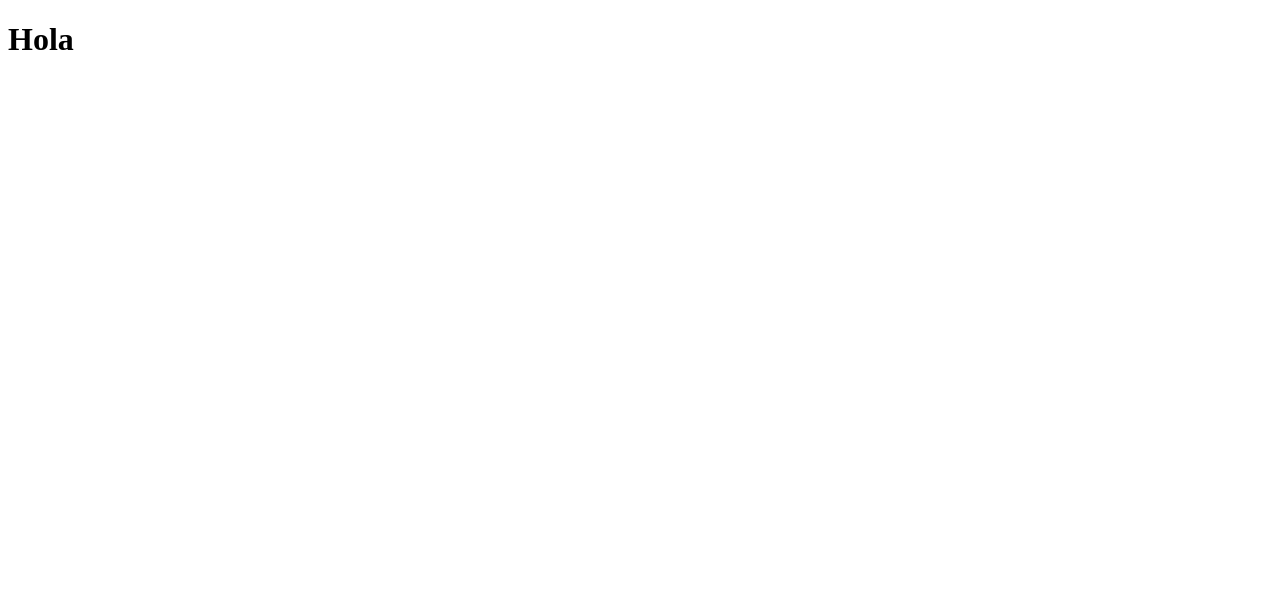
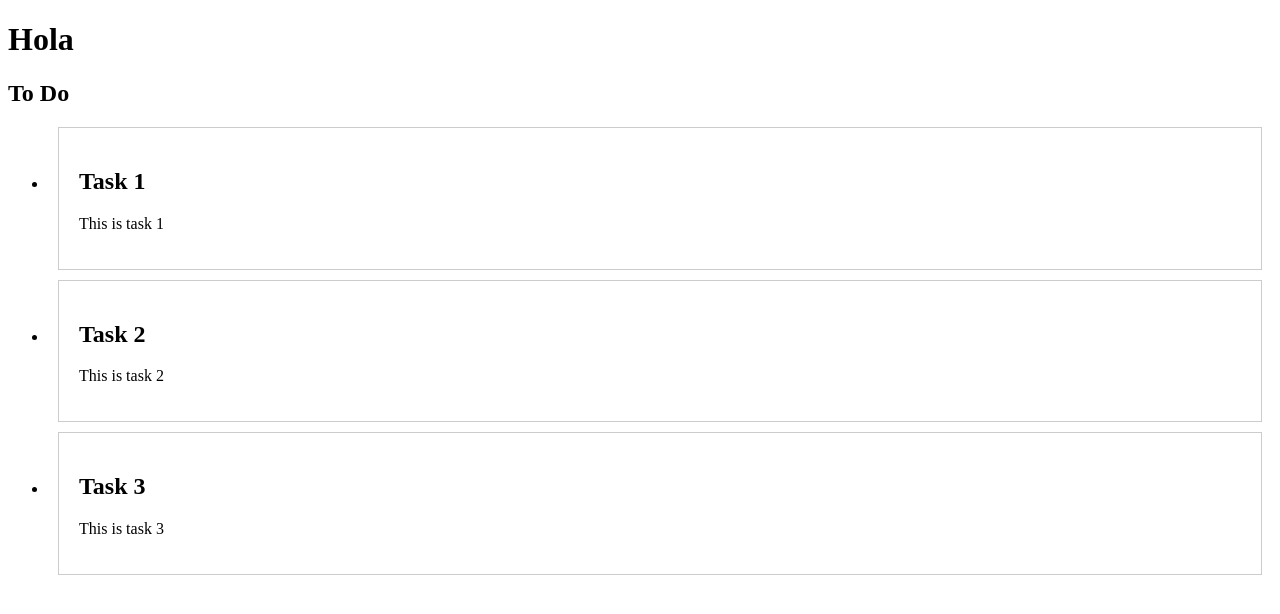
Before and after one commit to NestoJosa/kanban-board-v3, a Vue app: page / in a window 1280 px wide. Shown: the top 614 px of the page. Built offline with nearby package versions, Linux system fonts and the light colour scheme.

Commit message:
Render a StatusColumn

```diff
--- a/src/App.vue
+++ b/src/App.vue
@@ -1,7 +1,16 @@
-<script setup lang="ts"></script>
-
 <template>
   <h1>Hola</h1>
+  <StatusColumn :title="'To Do'" :cardsList="cardsList" />
 </template>
 
+<script setup lang="ts">
+import StatusColumn from './components/StatusColumn.vue'
+
+const cardsList = [
+  { id: 1, title: 'Task 1', description: 'This is task 1' },
+  { id: 2, title: 'Task 2', description: 'This is task 2' },
+  { id: 3, title: 'Task 3', description: 'This is task 3' }
+]
+</script>
+
 <style scoped></style>
```
